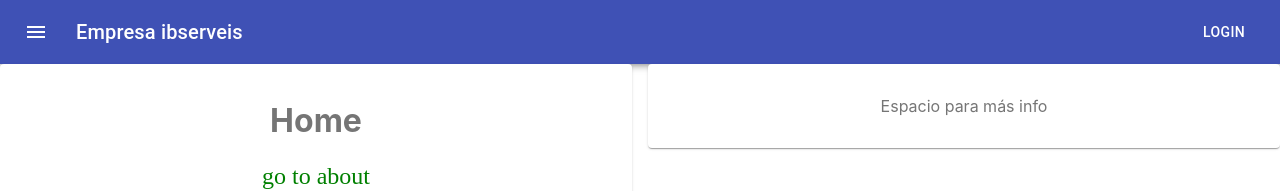
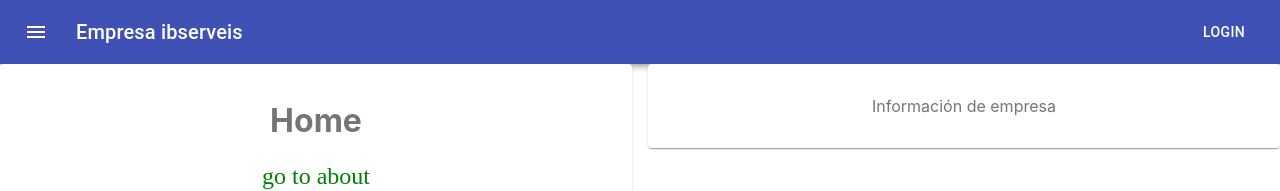
Before and after one commit to matias-ibserveis/universal_react, a Next.js app: page / in a window 1280 px wide. Shown: the top 191 px of the page. Built offline with nearby package versions, Linux system fonts and the light colour scheme.

Commit message:
actualizado index

```diff
--- a/pages/index.js
+++ b/pages/index.js
@@ -36,7 +36,7 @@ export default function CenteredGrid() {
 
       <Grid item xs={6}>
         <Paper className={classes.paper}>
-          <p>Espacio para más info</p>
+          <p>Información de empresa</p>
         </Paper>
       </Grid>
 
```
